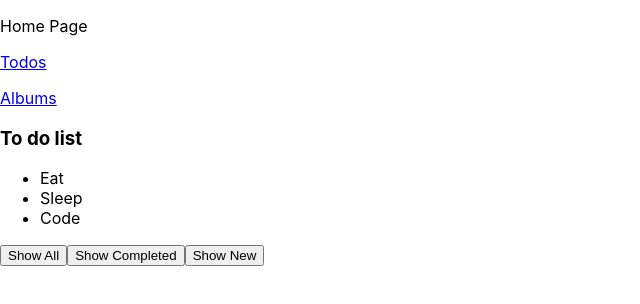
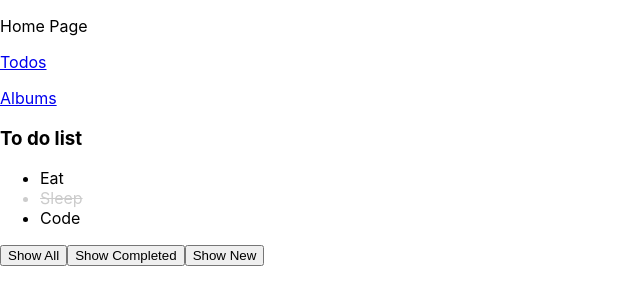
Before and after one commit to SonPhamThanh175/git_train_reactjs, a React (Create React App) app: page / in a window 1280 px wide. Shown: the top 304 px of the page, without its empty margins (0-640 px from the left). Built offline with nearby package versions, Linux system fonts and the light colour scheme.

Commit message:
Config Todo Button

```diff
--- a/package.json
+++ b/package.json
@@ -7,6 +7,7 @@
     "@testing-library/react": "^13.4.0",
     "@testing-library/user-event": "^13.5.0",
     "classnames": "^2.5.1",
+    "query-string": "^9.0.0",
     "react": "^18.2.0",
     "react-dom": "^18.2.0",
     "react-router-dom": "^5",
--- a/src/App.js
+++ b/src/App.js
@@ -1,6 +1,7 @@
+import { NavLink, Route, Switch } from 'react-router-dom/cjs/react-router-dom.min';
+import AlbumFeature from './features/Album/pages';
 import TodoFeature from './features/Todo/pages';
-import AlbumFeature from './features/Album/pages';
-import { NavLink,Redirect,Route, Switch } from 'react-router-dom/cjs/react-router-dom.min';
+import NotFound from './components/NotFound';
 
 function App() {
   return (
@@ -19,6 +20,8 @@ function App() {
             <Route path="/" component = {TodoFeature} exact/>
             <Route path="/todos" component = {TodoFeature}/>
             <Route path="/albums" component = {AlbumFeature}/>
+
+            <Route component={NotFound}/>
           </Switch>
         </p>
       </header>
--- /dev/null
+++ b/src/components/NotFound/index.jsx
@@ -0,0 +1,13 @@
+import React from 'react'
+import PropTypes from 'prop-types'
+
+NotFound.propTypes = {}
+function NotFound(props) {
+  return (
+    <div>
+        NOT FOUND!
+    </div>
+  )
+}
+
+export default NotFound
--- a/src/features/Todo/pages/ListPage/index.jsx
+++ b/src/features/Todo/pages/ListPage/index.jsx
@@ -1,7 +1,8 @@
 import React, { useState } from 'react';
-import PropTypes from 'prop-types'
+import PropTypes from 'prop-types';
 import TodoList from '../../components/TodoList';
-
+import { useLocation } from 'react-router-dom';
+import queryString from 'query-string';
 
 function ListPage(props) {
     const initTodoList = [
@@ -12,7 +13,7 @@ function ListPage(props) {
         },
         {
             id: 2,
-        status: "completeda",
+            status: "completed",
             title: "Sleep",
         },
         {
@@ -22,36 +23,44 @@ function ListPage(props) {
         },
     ];
 
-    const [todoList,setTodoList] = useState(initTodoList)
-    const [filterStatus,setFilterStatus] = useState('all')
-    const handleTodoClick = (todo,idx) => {
-      const newTodoList = [...todoList]
+    const location = useLocation();
+    const [todoList, setTodoList] = useState(initTodoList);
+    const [filterStatus, setFilterStatus] = useState(() => {
+        const params = queryString.parse(location.search);
 
-      // console.log(todo,idx);
+        return params.status || 'all';
+    });
+
+    const handleTodoClick = (todo, idx) => {
+        const newTodoList = [...todoList];
 
         newTodoList[idx] = {
             ...newTodoList[idx],
-        status :newTodoList[idx].status === 'new' ? 'completed' : 'new',
-      }
-      setTodoList(newTodoList)
-    }
+            status: newTodoList[idx].status === 'new' ? 'completed' : 'new',
+        };
+        setTodoList(newTodoList);
+    };
+
     const handldShowAllClick = () => {
-      setFilterStatus('all')
-    }
+        setFilterStatus('all');
+    };
+
     const handldShowCompletedClick = () => {
-      setFilterStatus('completed')
-    }
+        setFilterStatus('completed');
+    };
+
     const handldShowNewClick = () => {
-      setFilterStatus('new')
-    }
-    const rederedTodoList = todoList.filter(todo => filterStatus === 'all' || filterStatus === todo.status)
-    // console.log(rederedTodoList);
+        setFilterStatus('new');
+    };
+
+    const rederedTodoList = todoList.filter(todo => filterStatus === 'all' || filterStatus === todo.status);
+
     return (
         <div>
             <h3>To do list</h3>
             <TodoList
-          todoList={todoList}
-          onTodoClick= {handleTodoClick}
+                todoList={rederedTodoList}
+                onTodoClick={handleTodoClick}
             />
 
             <div>
@@ -60,9 +69,9 @@ function ListPage(props) {
                 <button onClick={handldShowNewClick}>Show New</button>
             </div>
         </div>
-  )
+    );
 }
 
-ListPage.propTypes = {}
+ListPage.propTypes = {};
 
-export default ListPage
+export default ListPage;
```
Also changed, not shown: 2 other files (tests, documents, lock files or other folders). Lines whose indentation alone changed are shown as unchanged.
